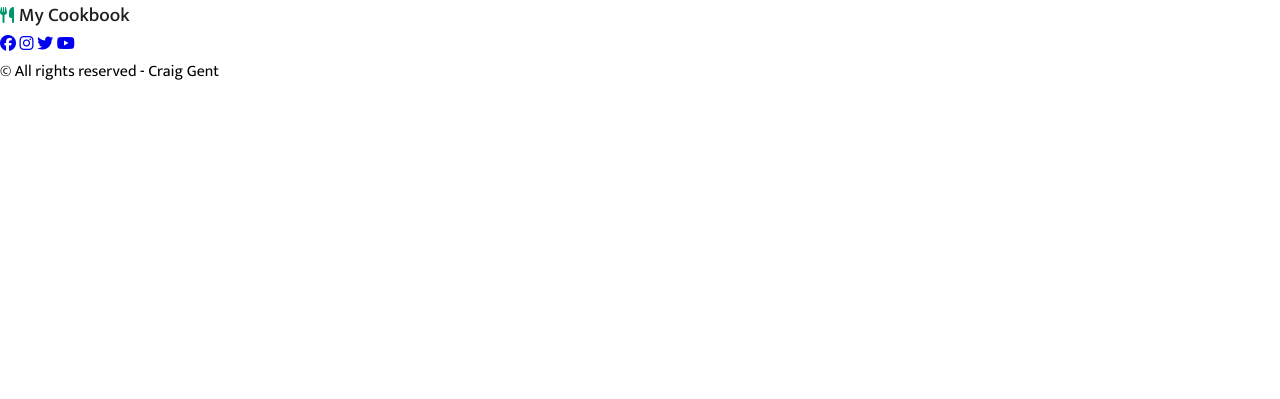
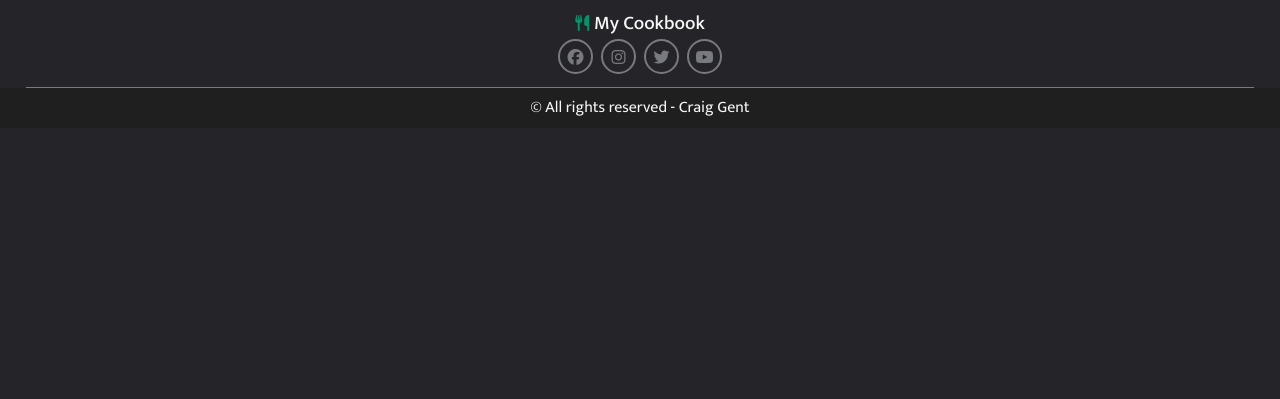
Before and after one commit to Genty83/My_Cookbook, a Flask app: page / in a window 1280 px wide. Shown: the part 741-1140 px from the top of the page. Before the commit the page ends 821 px from the top, so only its background shows below. Run offline with Flask 3, Linux system fonts and the light colour scheme.

Commit message:
Added some footer styling

```diff
--- a/src/static/css/style.css
+++ b/src/static/css/style.css
@@ -8,6 +8,8 @@
     --font-light-clr: #F7F7F7;
     --primary-one-clr: #00966B;
     --primary-two-clr: #00D59A;
+    --footer-one-clr: #252529;
+    --footer-two-clr: #1f1f1f;
     --base-transition: all 0.8s ease-out 0.3s;
     --base-radius: 5px;
 }
@@ -155,6 +157,63 @@
     background-color: var(--primary-two-clr);
 }
 
+/******* FOOTER STYLING *******/
+.footer {
+    width: 100%;
+    height: 400px;
+    background-color: var(--footer-one-clr);
+    color: var(--font-light-clr);
+}
+.footer-top-content {
+    padding: 0 2%;
+    display: flex;
+    flex-direction: column;
+    align-items: center;
+    justify-content: center;
+    gap: 0.3rem;
+}
+.footer-top-wrapper {
+    padding: 0.5rem 0;
+}
+.social-icons-wrapper {
+    display: flex;
+    align-items: center;
+    gap: 0.5rem;
+}
+#footer-logo {
+    color: var(--font-light-clr);
+    justify-content: center;
+}
+.seperator {
+    height: 1px;
+    width: 100%;
+    background-color: var(--font-medium-clr);
+}
+.footer-bottom-content {
+    background-color: var(--footer-two-clr);
+    height: 40px;
+    font-size: 0.8rem;
+    display: flex;
+    align-items: center;
+    justify-content: center;
+}
+/* Social Button */
+.social-btn {
+    width: 35px;
+    height: 35px;
+    border-radius: 100vh;
+    text-decoration: none;
+    color: var(--font-medium-clr);
+    border: 2px solid var(--font-medium-clr);
+    display: grid;
+    place-items: center;
+    transition: var(--base-transition);
+}
+.social-btn:hover {
+    color: var(--primary-two-clr);
+    border: 2px solid var(--primary-two-clr);
+    box-shadow: 0px 0px 7px var(--primary-two-clr);
+}
 
 /******* MEDIA QUERIES *******/
 @media all and (min-width: 760px) {
```
